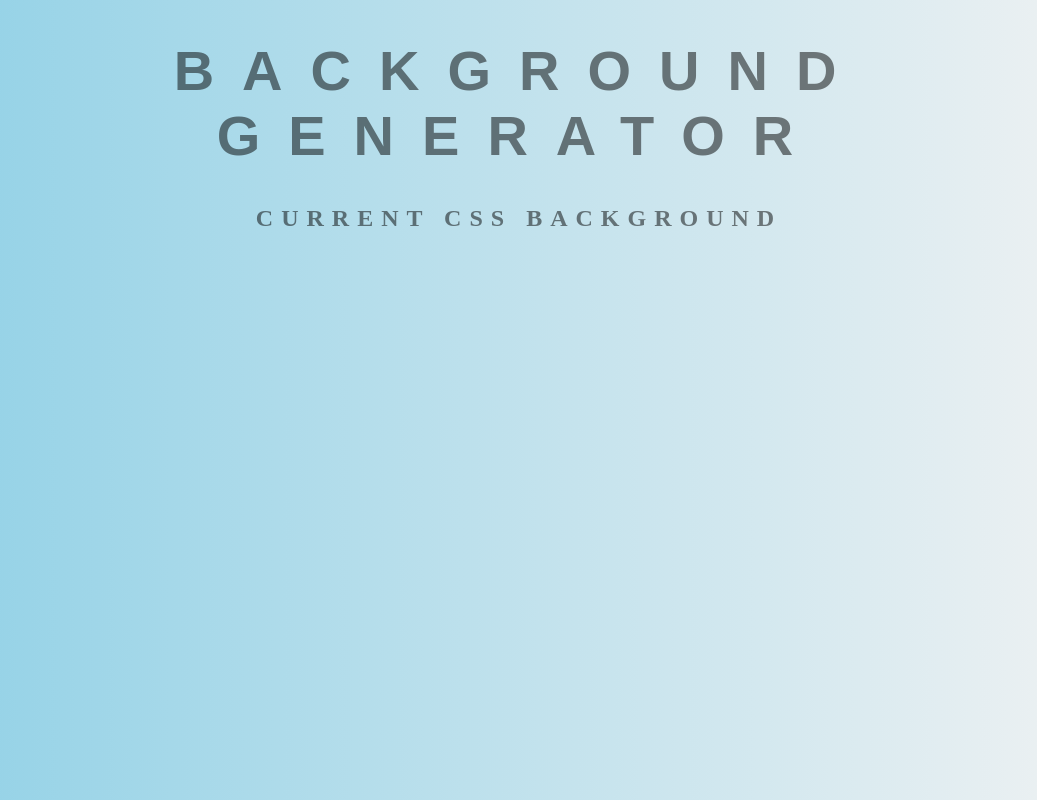
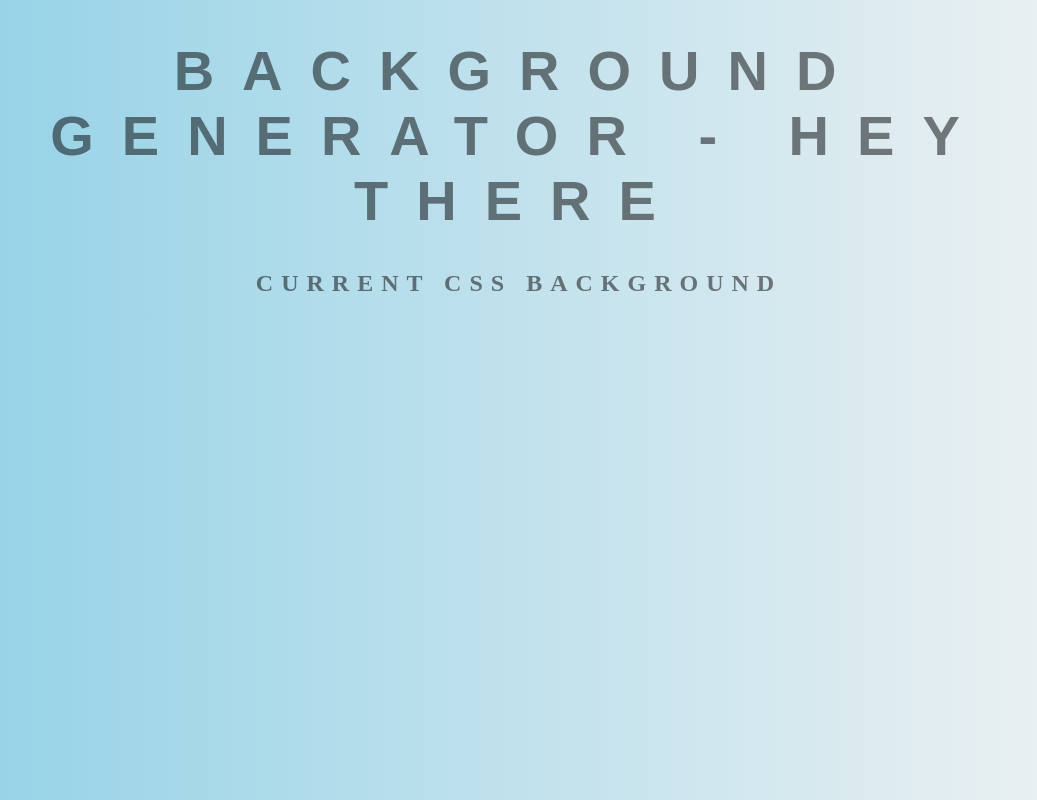
Before and after one commit to IuliaWis/test_working_git, a plain HTML site: page index.html in a window 1280 px wide. Shown: the whole page, without its empty margins (121-1158 px from the left). Drawn offline with Linux system fonts and the light colour scheme.

Commit message:
changing something

```diff
--- a/index.html
+++ b/index.html
@@ -5,7 +5,7 @@
 	<link rel="stylesheet" type="text/css" href="style.css">
 </head>
 <body id="gradient">
-	<h1>Background Generator</h1>
+	<h1>Background Generator - hey there</h1>
 	<h2>Current CSS Background</h2>
 	<h3></h3>
 	<script type="text/javascript" src="script.js"></script>
```
